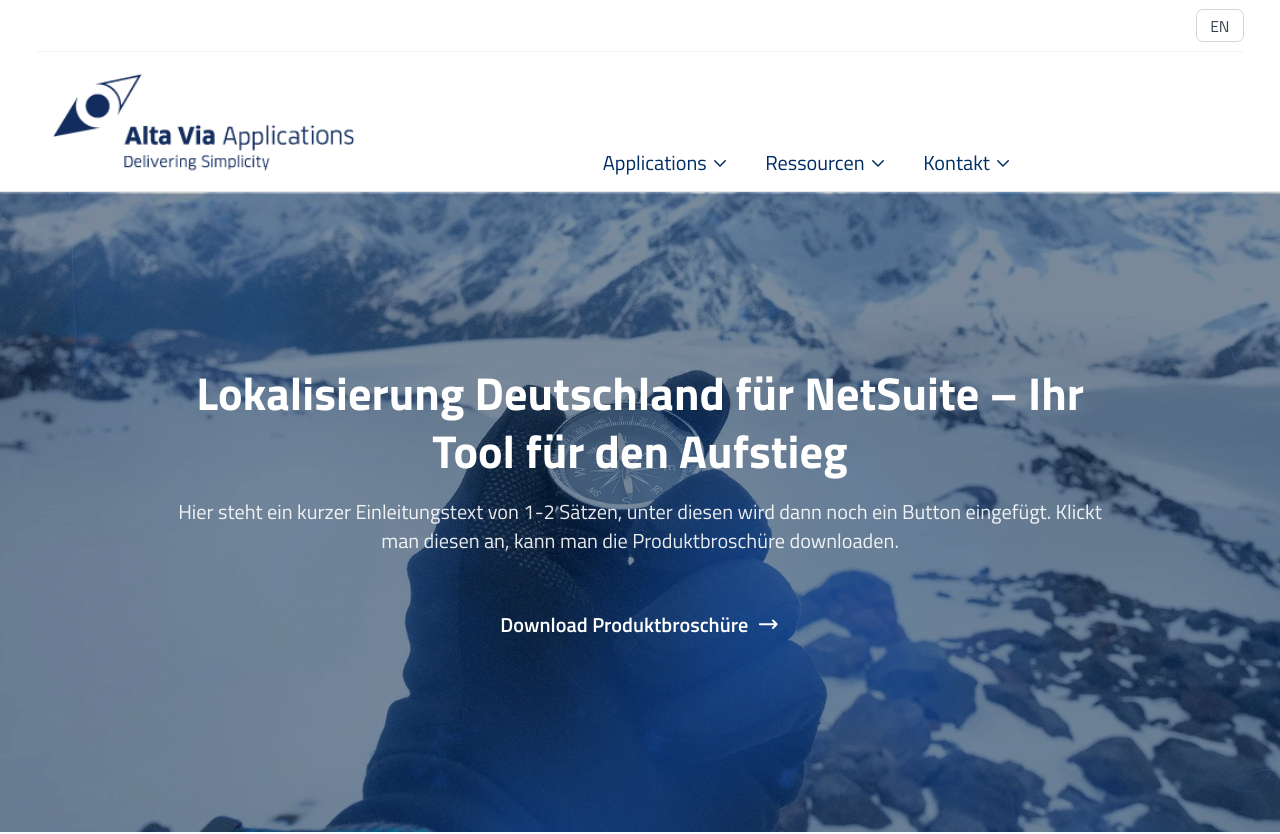
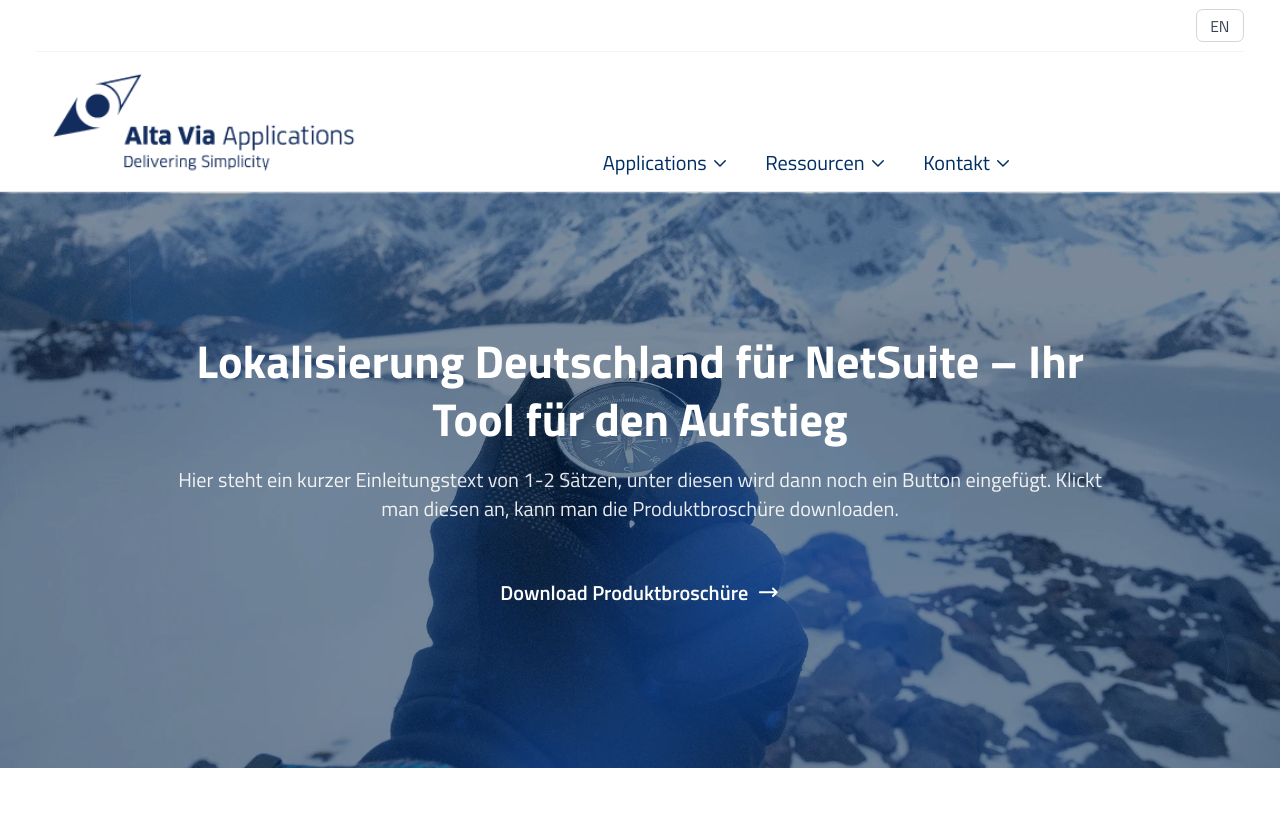
Before and after one commit to Altavia-web/altaviaa.ai, a Next.js app: page / in a window 1280 px wide. Shown: the top 834 px of the page. Built offline with nearby package versions, Linux system fonts and the light colour scheme.

Commit message:
hero update 2

```diff
--- a/components/sections/home/home-hero.tsx
+++ b/components/sections/home/home-hero.tsx
@@ -3,7 +3,7 @@
 
 export default function HomeHero() {
   return (
-    <section className="relative flex items-center justify-center text-white" style={{ minHeight: '80vh' }}>
+    <section className="relative flex items-center justify-center text-white" style={{ minHeight: '72vh' }}>
       {/* Background Image */}
       <div className="absolute inset-0">
         <Image
@@ -20,10 +20,10 @@
 
       {/* Content */}
       <div className="relative z-10 max-w-4xl mx-auto px-6 text-center">
-        <h1 className="text-4xl md:text-4xl lg:text-6xl font-bold mb-6 leading-tight">
+        <h1 className="text-5xl md:text-6xl lg:text-7xl font-bold mb-6 leading-tight">
           Lokalisierung Deutschland für NetSuite – Ihr Tool für den Aufstieg
         </h1>
-        <p className="text-lg md:text-xl mb-8 leading-relaxed opacity-90">
+        <p className="text-xl md:text-2xl mb-8 leading-relaxed opacity-90">
           Hier steht ein kurzer Einleitungstext von 1-2 Sätzen, unter diesen wird dann noch ein Button eingefügt.
           Klickt man diesen an, kann man die Produktbroschüre downloaden.
         </p>
```
